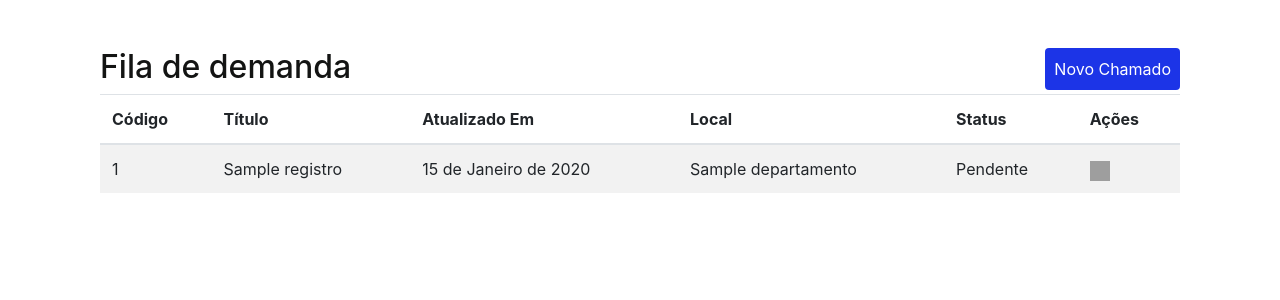
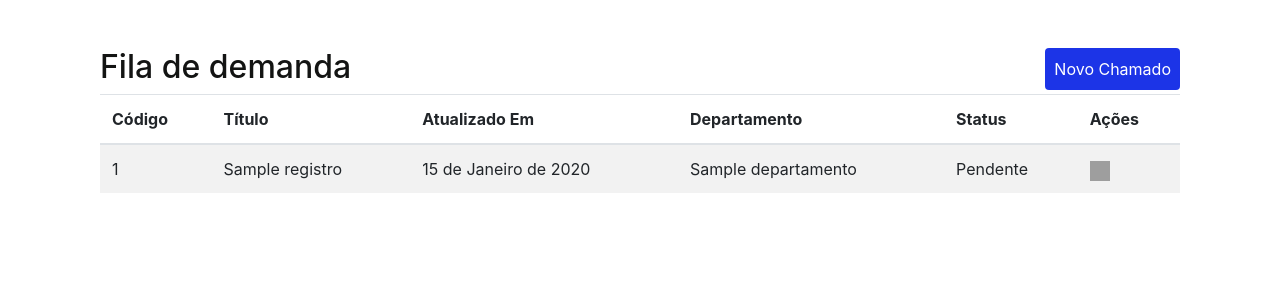
Before and after one commit to brenodocarmo/projeto_ufra, a Django app: page / in a window 1280 px wide. Shown: the part 56-356 px from the top of the page. Run offline with Django 4.2, Linux system fonts and the light colour scheme; a user stored in the database is signed in; tables that the repository leaves empty hold one stand-in row (values such as "Sample post"); some libraries are stand-ins or nearby versions; grey boxes are pictures that could not be loaded.

```diff
--- a/templates/dashboard.html
+++ b/templates/dashboard.html
@@ -23,7 +23,7 @@
             <th>Código</th>
             <th>Título</th>
             <th>Atualizado Em</th>
-            <th>Local</th>
+            <th>Departamento</th>
             <th>Status</th>
             <th>Ações</th>
           </tr>
```
Also changed, not shown: servicos/views.py (line endings or trailing spaces).
